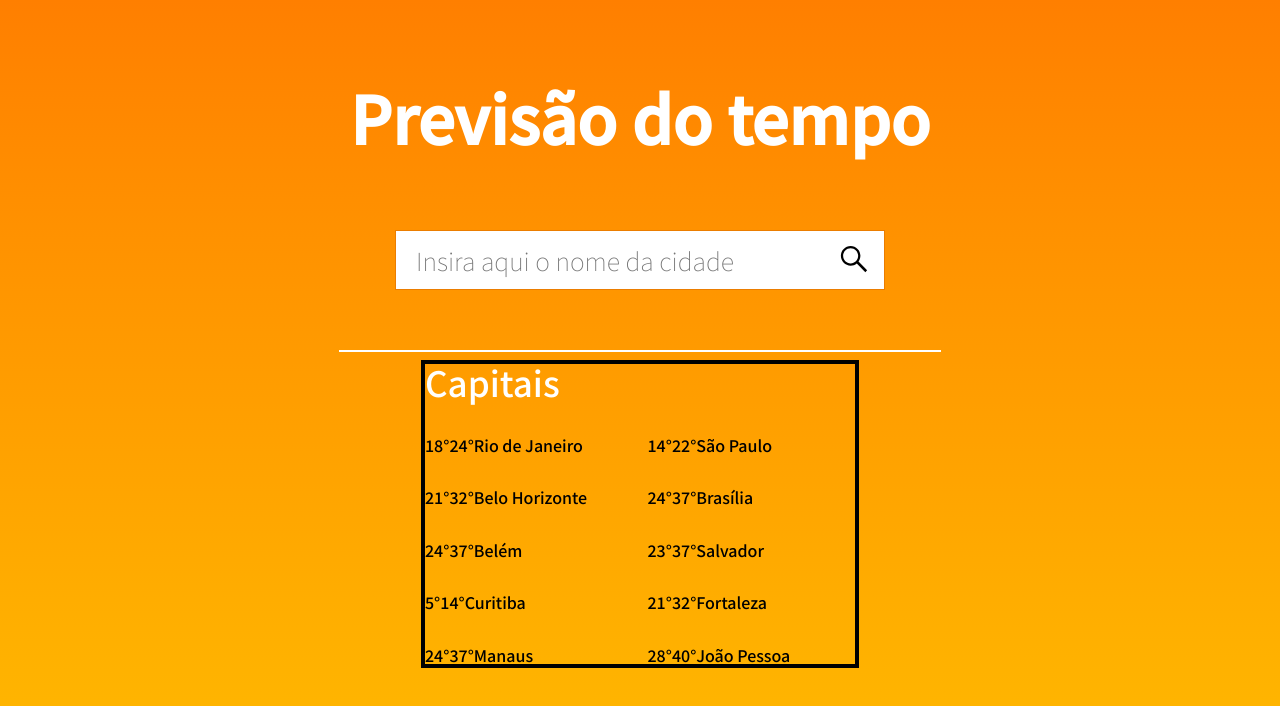
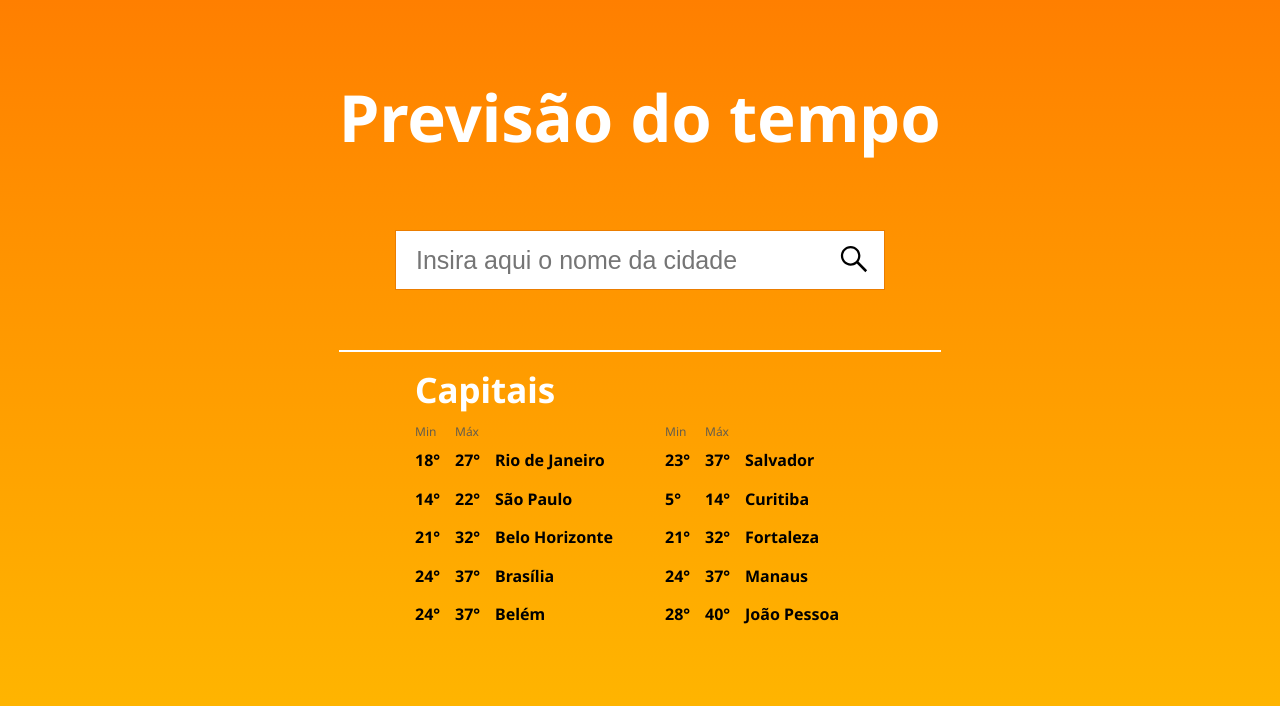
Before and after one commit to diazevedo/1STi-desafio-frontend, a React (Create React App) app: page / in a window 1280 px wide. Shown: the top 706 px of the page. Built offline with nearby package versions, Linux system fonts and the light colour scheme.

Commit message:
Finished the section of cities and their degrees

```diff
--- a/public/index.html
+++ b/public/index.html
@@ -10,10 +10,9 @@
       user's mobile device or desktop. See https://developers.google.com/web/fundamentals/web-app-manifest/
     -->
     <link rel="manifest" href="%PUBLIC_URL%/manifest.json" />
-    <!-- <link href="https://fonts.googleapis.com/css?family=Oswald:200,300,400,500,600,700&display=swap" rel="stylesheet"> -->
-    <!-- <link href="https://fonts.googleapis.com/css?family=Oswald:200|Roboto:500&display=swap" rel="stylesheet"> -->
-    <!-- <link href="https://fonts.googleapis.com/css?family=Open+Sans|Oswald:200|Roboto:500&display=swap" rel="stylesheet"> -->
-    <link href="https://fonts.googleapis.com/css?family=Noto+Sans+JP:100,300,500&display=swap" rel="stylesheet">
+    <!-- <link href="https://fonts.googleapis.com/css?family=Noto+Sans+JP:100,300,500&display=swap" rel="stylesheet"> -->
+    <link href="https://fonts.googleapis.com/css?family=Noto+Sans:400,700&display=swap" rel="stylesheet">
+
     <!--
       Notice the use of %PUBLIC_URL% in the tags above.
       It will be replaced with the URL of the `public` folder during the build.
--- a/src/components/FormSearchCitySti/styles.css
+++ b/src/components/FormSearchCitySti/styles.css
@@ -17,7 +17,6 @@
   color: #737373;
   box-sizing: border-box;
   font-weight: 100;
-  font-family: 'Noto Sans JP', serif;
   font-size: var(--size-mid-big);
   transition: .25s ease-in-out;
   padding-left: var(--spacing-mid);
--- a/src/components/ListSti/index.js
+++ b/src/components/ListSti/index.js
@@ -3,15 +3,10 @@ import "./styles.css"
 
 const ListSti = ({ min, max, cityName }) => (
     <ul className="list-sti">
-      <li>{ min }</li>
-      <li>{ max }</li>
-      <li>{ cityName }</li>
+      <li className="degree-li-sti">{ min }</li>
+      <li className="degree-li-sti">{ max }</li>
+      <li className="city-name-li-sti">{ cityName }</li>
     </ul>
 )
-/*
-cities.map(({min, max, cityName}) => (
-        <li>{ min }</li>
-        <li>{ max }</li>
-        <li>{ cityName }</li>
-      )*/
+
 export default ListSti
--- a/src/components/SectionCitieSti/index.js
+++ b/src/components/SectionCitieSti/index.js
@@ -8,7 +8,12 @@ const cities = [
   {
     cityName: 'Rio de Janeiro',
     min: "18°",
-    max: "24°"
+    max: "27°"
+  },
+  {
+    cityName: 'Salvador',
+    min: "23°",
+    max: "37°"
   },
   {
     cityName: 'São Paulo',
@@ -16,7 +21,17 @@ const cities = [
     max: "22°"
   },
   {
+    cityName: 'Curitiba',
+    min: "5°",
+    max: "14°"
+  },
+  {
     cityName: 'Belo Horizonte',
+    min: "21°",
+    max: "32°"
+  },
+  {
+    cityName: 'Fortaleza',
     min: "21°",
     max: "32°"
   },
@@ -26,27 +41,12 @@ const cities = [
     max: "37°"
   },
   {
-    cityName: 'Belém',
+    cityName: 'Manaus',
     min: "24°",
     max: "37°"
   },
   {
-    cityName: 'Salvador',
-    min: "23°",
-    max: "37°"
-  },
-  {
-    cityName: 'Curitiba',
-    min: "5°",
-    max: "14°"
-  },
-  {
-    cityName: 'Fortaleza',
-    min: "21°",
-    max: "32°"
-  },
-  {
-    cityName: 'Manaus',
+    cityName: 'Belém',
     min: "24°",
     max: "37°"
   },
@@ -61,6 +61,15 @@ const SectionCitieSti = () => (
   <section className="section-cities-sti">
     <div className="container">
       <SubtitleSti />
+      <ul className="list-sti">
+        <li className="degree-li-sti label">Min</li>
+        <li className="degree-li-sti label">Máx</li>
+      </ul>
+      <ul className="list-sti">
+        <li className="degree-li-sti label">Min</li>
+        <li className="degree-li-sti label">Máx</li>
+      </ul>
+
       {cities.map(({min, max, cityName}) => (
         <ListSti
           min={min}
--- a/src/components/SectionCitieSti/styles.css
+++ b/src/components/SectionCitieSti/styles.css
@@ -1,16 +1,17 @@
 .section-cities-sti {
   display: flex;
   justify-content: center;
+  margin-top: var(--spacing-mid);
 }
 
 .section-cities-sti .container {
-  width: 430px;
-  height: 300px;
-  border: black 4px solid;
+  width: 450px;
+  height: 250px;
   display: grid;
-  grid-template-rows: repeat(6, 1fr);
+  grid-template-rows: 35px var(--size-small) repeat(4, 1fr);
   grid-template-columns: 1fr 1fr;
-  grid-gap: var(--spacing-small);
+  gap: 15px var(--spacing-biggest);
+  position: relative;
 }
 
 .section-cities-sti .subtitle-sti {
@@ -18,8 +19,17 @@
 }
 
 .section-cities-sti .list-sti {
-  margin-top: var(--spacing-mid);
-  font-family: 'Noto Sans JP', sans-serif;
-  font-weight: 500;
-  padding-right: var(--spacing-smaller);
+  font-weight: 700;
 }
+
+.label {
+  font-weight: 100;
+  font-size: var(--size-smallest);
+  color: #585753eb;
+}
+
+.section-cities-sti .list-sti .degree-li-sti {
+  display: inline-block;
+  width: 20px;
+  padding-right: var(--spacing-mid);
+}
--- a/src/components/SubtitleSti/styles.css
+++ b/src/components/SubtitleSti/styles.css
@@ -1,6 +1,5 @@
 .subtitle-sti {
   font-size: var(--size-bigger);
-  font-weight: 500;
-  font-family: 'Noto Sans JP', sans-serif;
+  font-weight: 700;
   color: var(--color-first);
 }
--- a/src/components/titleSti/styles.css
+++ b/src/components/titleSti/styles.css
@@ -1,6 +1,5 @@
 .title-sti {
   font-size: var(--size-biggest);
   color: var(--color-first);
-  font-weight: 900;
-  font-family: 'Noto Sans JP', sans-serif;
+  font-weight: 700;
 }
--- a/src/styles/elements/base.css
+++ b/src/styles/elements/base.css
@@ -1,6 +1,7 @@
 body {
   height: 100vh;
   background-image: linear-gradient(to bottom, #ff7f00, #ff8f00, #ff9e00, #ffad00, #ffbb00);
+  font-family: 'Noto Sans', sans-serif;
 }
 /*this root cannot be here, it has to be in the index.css of the /components/index.js*/
 #root {
--- a/src/styles/settings/size.css
+++ b/src/styles/settings/size.css
@@ -1,5 +1,5 @@
 :root {
-  --size-smallest: 10px;
+  --size-smallest: 12px;
   --size-small: 15px;
   --size-mid: 20px;
   --size-mid-big: 25px;
```
